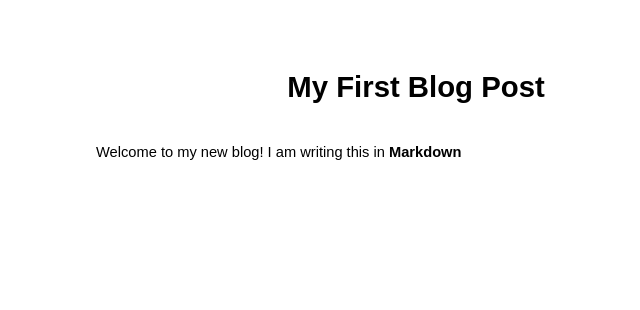
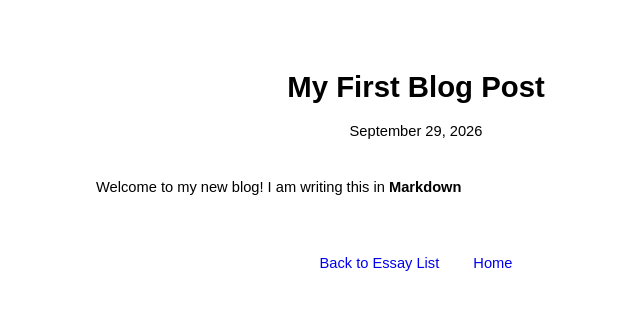
Before and after one commit to brokedineshbhandari/brokedineshbhandari.github.io, a Jekyll site: the page built from _posts/2026-09-29-my-post.md, in a window 1280 px wide. Shown: the top 310 px of the page, without its empty margins (224-864 px from the left). Built offline with Jekyll 4.4.1, drawn with Linux system fonts in a browser that asks for light colours.

Commit message:
Update post.html

```diff
--- a/_layouts/post.html
+++ b/_layouts/post.html
@@ -6,12 +6,29 @@ layout: default
         text-align: center;
         margin-bottom: 40px;
     }
+    .post-date {
+        margin-top: 10px;
+    }
+    .post-footer {
+        text-align: center;
+        margin-top: 60px;
+    }
+    .post-footer a {
+        margin: 0 15px; /* Adds horizontal space between the links */
+    }
 </style>
 
 <div class="post-header">
     <h1>{{ page.title }}</h1>
+    <!-- This automatically formats the date like "September 29, 2026" -->
+    <div class="post-date">{{ page.date | date: "%B %-d, %Y" }}</div>
 </div>
 
 <div class="post-content">
     {{ content }}
 </div>
+
+<div class="post-footer">
+    <a href="/essays.html">Back to Essay List</a>
+    <a href="/">Home</a>
+</div>
```
